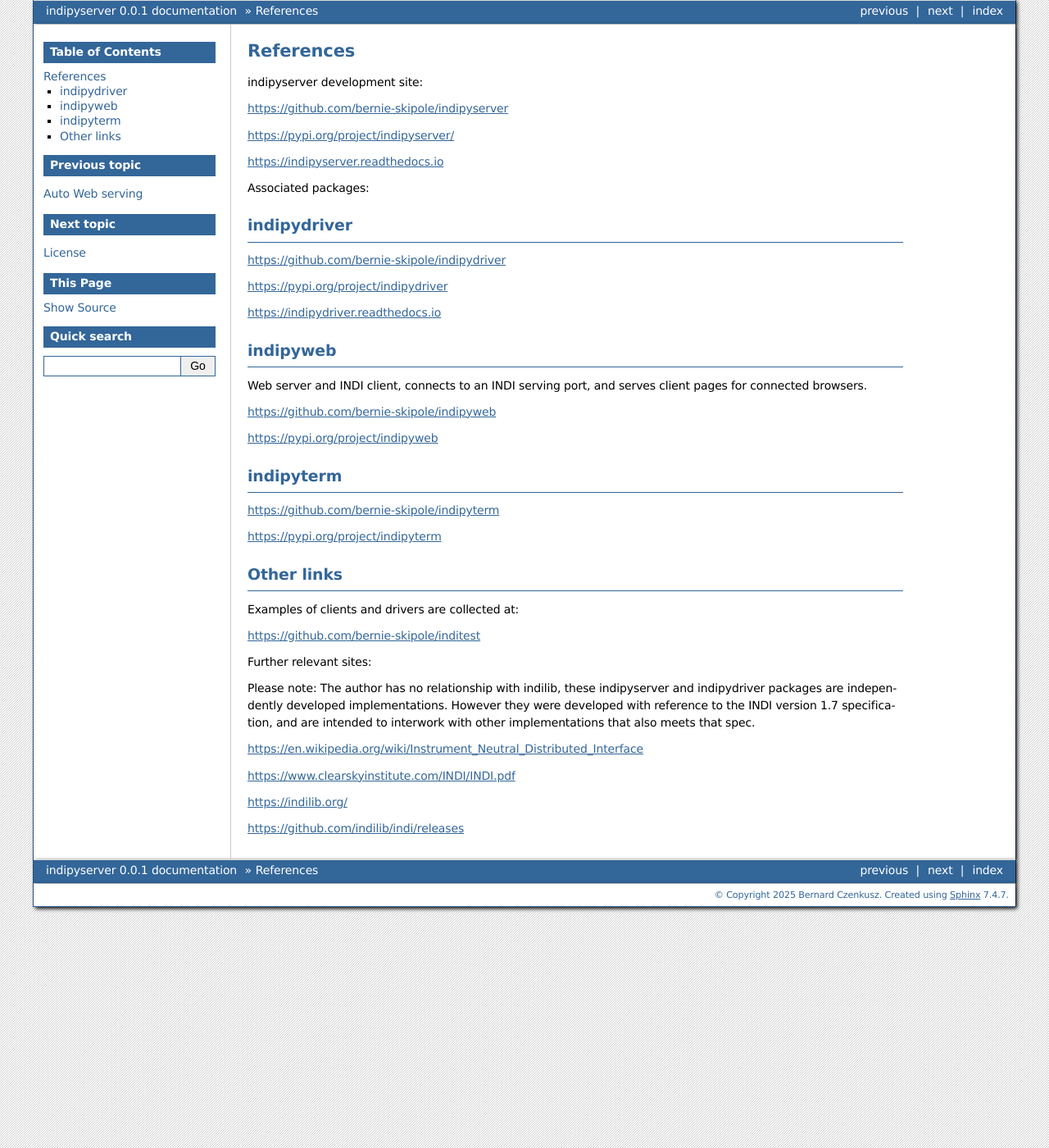
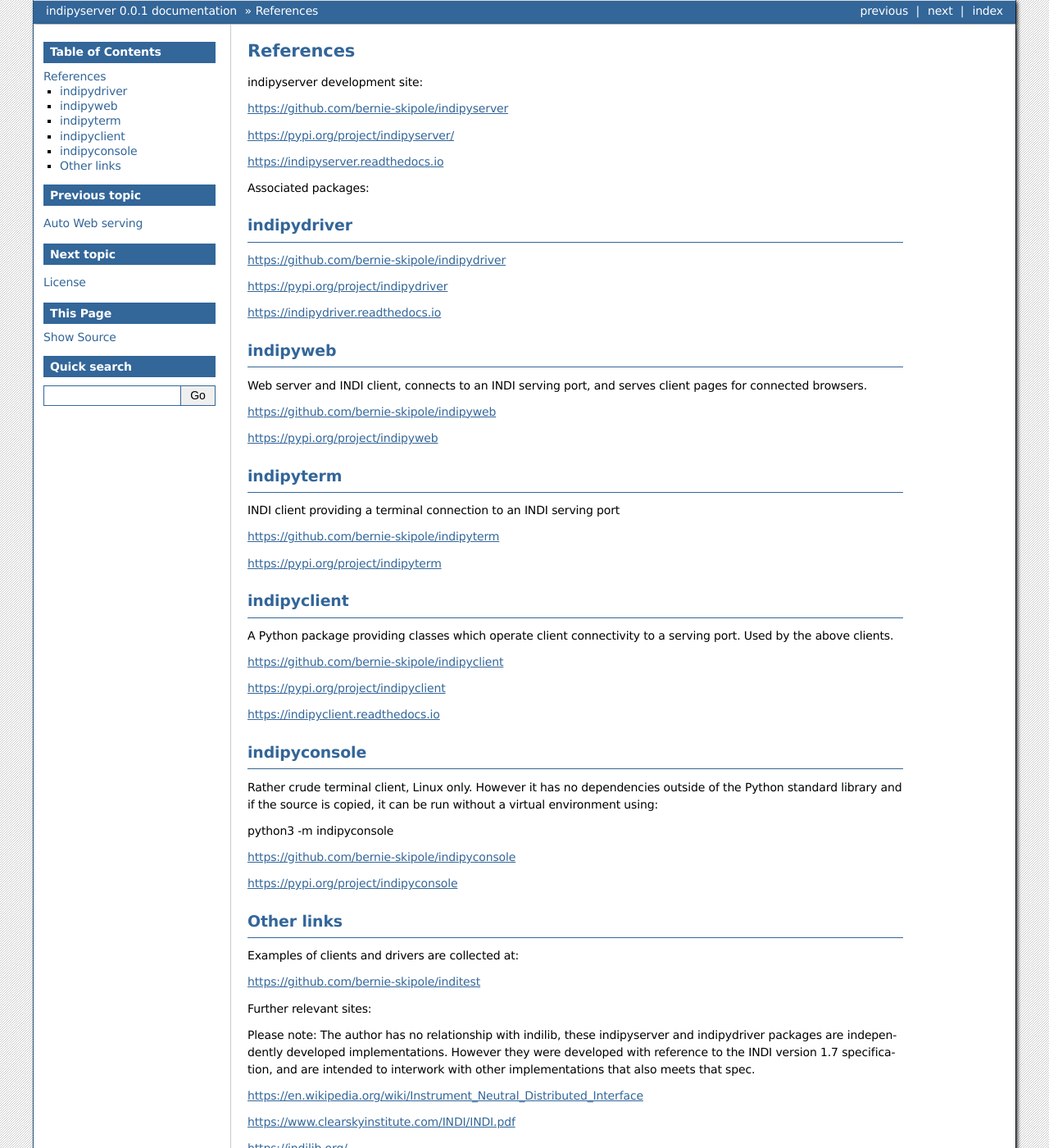
Before and after one commit to bernie-skipole/indipyserver, a Sphinx documentation site: the page built from docs/source/usage/references.rst, in a window 1280 px wide and 1400 px high. Shown: the whole window at 82% size. Built offline with Sphinx 7.4.7, drawn with Linux system fonts in a browser that asks for light colours.

Commit message:
doc changes only

```diff
--- a/docs/source/usage/references.rst
+++ b/docs/source/usage/references.rst
@@ -36,9 +36,36 @@
 indipyterm
 ^^^^^^^^^^
 
+INDI client providing a terminal connection to an INDI serving port
+
 https://github.com/bernie-skipole/indipyterm
 
 https://pypi.org/project/indipyterm
+
+
+indipyclient
+^^^^^^^^^^^^
+
+A Python package providing classes which operate client connectivity to a serving port. Used by the above clients.
+
+https://github.com/bernie-skipole/indipyclient
+
+https://pypi.org/project/indipyclient
+
+https://indipyclient.readthedocs.io
+
+
+indipyconsole
+^^^^^^^^^^^^^
+
+Rather crude terminal client, Linux only. However it has no dependencies outside of the Python standard library and if the source is copied, it can be run without a virtual environment using:
+
+python3 -m indipyconsole
+
+https://github.com/bernie-skipole/indipyconsole
+
+https://pypi.org/project/indipyconsole
+
 
 
 Other links
```
